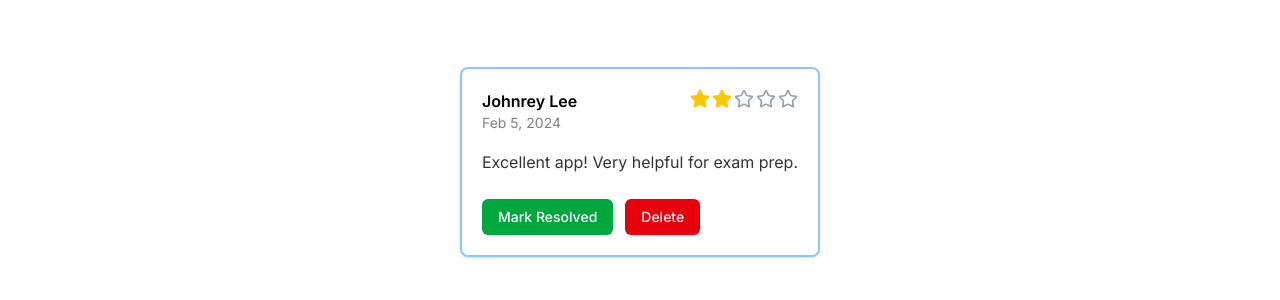
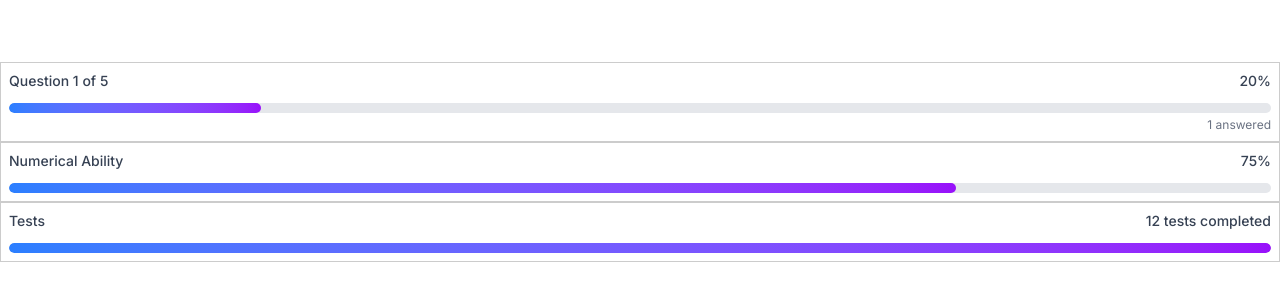
Before and after one commit to johnreyluntayao/revview, a Next.js app: page / in a window 1280 px wide. Shown: the part 238-538 px from the top of the page. Built offline with nearby package versions, Linux system fonts and the light colour scheme.

Commit message:
Progress bar

```diff
--- a/app/page.tsx
+++ b/app/page.tsx
@@ -2,15 +2,25 @@ import Chip from "@/components/atoms/Chip";
 import CountDownTimer from "@/components/atoms/CountDownTimer";
 import Feedback from "@/components/atoms/Feedback";
 import Footer from "@/components/atoms/Footer";
+import Progress from "@/components/atoms/Progress";
 import { NavBar } from "@/lib/imports";
 import { Eye } from "lucide-react";
 
 
 export default function Home() {
   return (
-    <div className="flex min-h-screen items-center justify-center font-sans">
-      <Feedback name={"Johnrey Lee"} date={"Feb 5, 2024"} rating={2} comment="Excellent app! Very helpful for exam prep."
-  status="pending"/>
+    <div className="flex flex-col min-h-screen items-center justify-center font-sans">
+
+      <Progress variant="default" current={1} total={5} label="Question" />
+
+      <Progress variant="percent" percentage={75} label="Numerical Ability" />
+
+      <Progress
+        variant="milestone"
+        current={12}
+        label="Tests"
+        subLabel="12 tests completed"
+      />
     </div>
   );
 }
--- /dev/null
+++ b/components/atoms/Progress.tsx
@@ -0,0 +1,78 @@
+// components/Progress.tsx
+import React from "react";
+
+type ProgressVariant = "default" | "percent" | "milestone";
+
+interface ProgressProps {
+  variant?: ProgressVariant;
+  current?: number;
+  total?: number;           // required when variant = "default"
+  percentage?: number;      // used when variant = "percent"
+  label?: string;
+  subLabel?: string;
+  className?: string;
+}
+
+const Progress: React.FC<ProgressProps> = ({
+  variant = "default",
+  current = 0,
+  total,
+  percentage,
+  label = "",
+  subLabel = "",
+  className = "",
+}) => {
+  // Calculate fill percentage safely
+  let fillPercent = 0;
+
+  if (variant === "default" && total && total > 0) {
+    fillPercent = Math.min(100, Math.max(0, Math.round((current / total) * 100)));
+  } else if (variant === "percent") {
+    fillPercent = Math.min(100, Math.max(0, percentage ?? 0));
+  } else if (variant === "milestone") {
+    fillPercent = 100; // milestone variant usually shows full bar
+  }
+
+  return (
+    <div className={`w-full border border-black/20 p-1 md:p-1.5 lg:p-2 ${className} `}>
+      {/* Label row */}
+      <div className="flex items-center justify-between mb-1 md:mb-2 lg:mb-3 text-sm font-medium text-gray-700">
+        {variant === "default" && total ? (
+          <>
+            <span>
+              {label} {current} of {total}
+            </span>
+            <span>{fillPercent}%</span>
+          </>
+        ) : variant === "percent" ? (
+          <>
+            <span>{label}</span>
+            <span>{fillPercent}%</span>
+          </>
+        ) : variant === "milestone" ? (
+          <>
+            <span>{label}</span>
+            <span>{subLabel || `${current} completed`}</span>
+          </>
+        ) : null}
+      </div>
+
+      {/* Progress bar */}
+      <div className="h-1 md:h-2 lg:h-2.5 w-full rounded-full bg-gray-200 overflow-hidden">
+        <div
+          className="h-full rounded-full bg-linear-to-r from-blue-500 to-purple-600 transition-all duration-500 ease-out"
+          style={{ width: `${fillPercent}%` }}
+        />
+      </div>
+
+      {/* Optional hint below for question variant */}
+      {variant === "default" && total && (
+        <div className="mt-1 text-xs text-gray-500 text-right">
+          {current} answered
+        </div>
+      )}
+    </div>
+  );
+};
+
+export default Progress;
```
